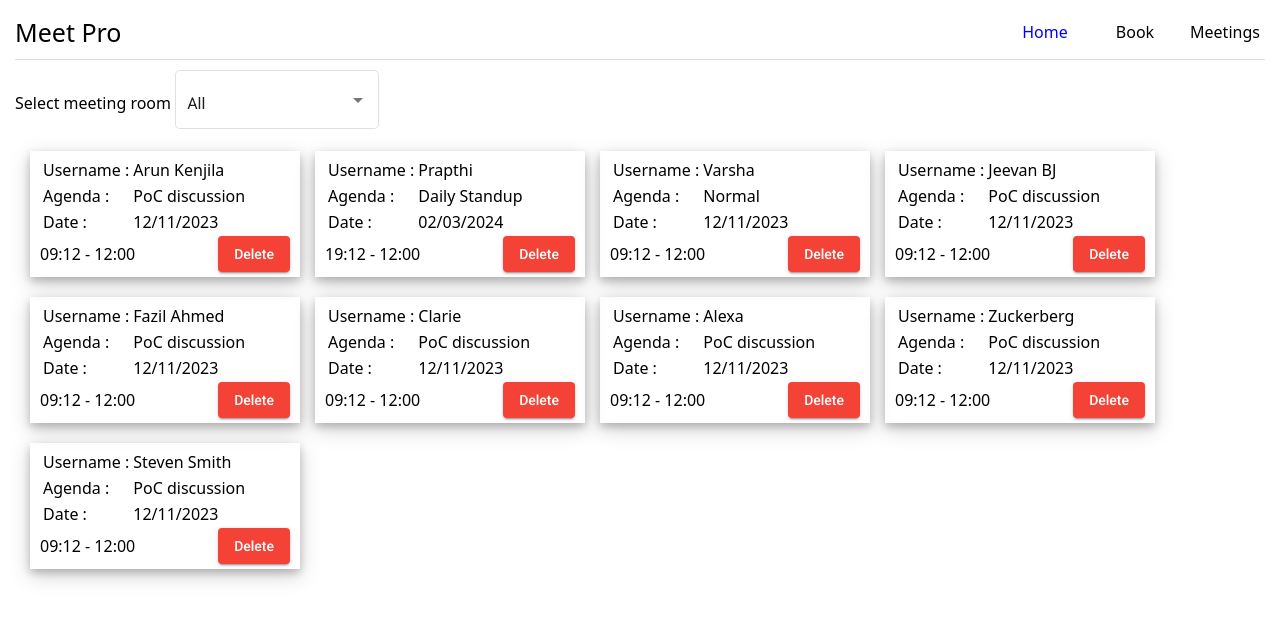
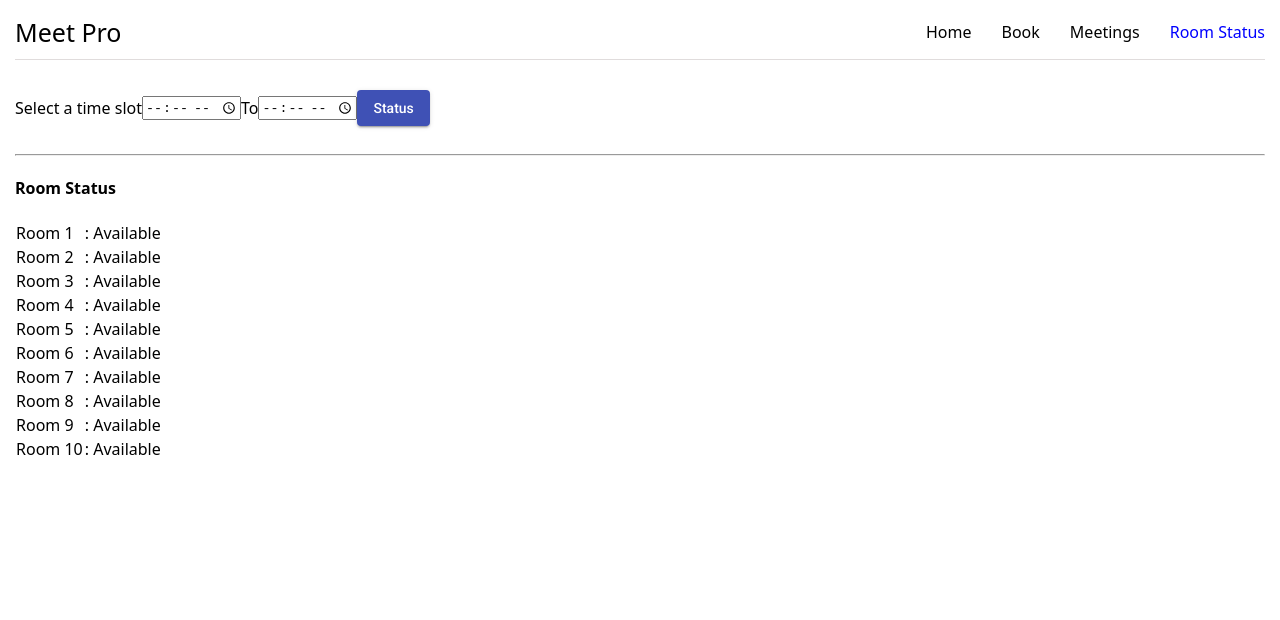
Before and after one commit to arunkenjila/infrrd-project, an Angular app: page /status in a window 1280 px wide. Before the commit this address led to /meetings. Shown: the top 620 px of the page. Built offline with nearby package versions, Linux system fonts and the light colour scheme.

Commit message:
added meeting room status component

```diff
--- a/src/app/app-routing.module.ts
+++ b/src/app/app-routing.module.ts
@@ -1,8 +1,5 @@
 import { NgModule } from "@angular/core";
 import { RouterModule, Routes } from "@angular/router";
-import { HomeComponent } from "./pages/home/home.component";
-import { BookingComponent } from "./pages/booking/booking.component";
-import { MeetingsComponent } from "./pages/meetings/meetings.component";
 
 const routes: Routes = [
   {
@@ -12,15 +9,29 @@ const routes: Routes = [
   },
   {
     path: "home",
-    component: HomeComponent,
+    loadComponent: () =>
+      import("./pages/home/home.component").then((x) => x.HomeComponent),
   },
   {
     path: "book",
-    component: BookingComponent,
+    loadComponent: () =>
+      import("./pages/booking/booking.component").then(
+        (x) => x.BookingComponent
+      ),
   },
   {
     path: "meetings",
-    component: MeetingsComponent,
+    loadComponent: () =>
+      import("./pages/meetings/meetings.component").then(
+        (x) => x.MeetingsComponent
+      ),
+  },
+  {
+    path: "status",
+    loadComponent: () =>
+      import("./pages/meeting-room-status/meeting-room-status.component").then(
+        (x) => x.MeetingRoomStatusComponent
+      ),
   },
 ];
 
--- a/src/app/components/header/header.component.scss
+++ b/src/app/components/header/header.component.scss
@@ -13,8 +13,8 @@
 }
 
 .menu {
-  width: 80px;
-  margin-left: 10px;
+  width: fit-content;
+  margin-left: 30px;
   cursor: pointer;
 }
 
--- a/src/app/components/header/header.component.ts
+++ b/src/app/components/header/header.component.ts
@@ -29,11 +29,24 @@ export class HeaderComponent implements OnInit {
       route: "meetings",
       isActive: false,
     },
+    {
+      label: "Room Status",
+      route: "status",
+      isActive: false,
+    },
   ];
 
   constructor(private bookingService: BookingService) {}
 
-  ngOnInit(): void {}
+  ngOnInit(): void {
+    this.bookingService.routeObs.subscribe((currentRoute: string) => {
+      for (let i = 0; i < this.menu.length; i++) {
+        if (currentRoute === this.menu[i].route) {
+          this.menu[i].isActive = true;
+        } else this.menu[i].isActive = false;
+      }
+    });
+  }
 
   trackByFn(index: number, item: Menu) {
     return index;
--- a/src/app/pages/booking/booking.component.ts
+++ b/src/app/pages/booking/booking.component.ts
@@ -15,6 +15,7 @@ import { CommonModule } from "@angular/common";
 import { MatDatepickerModule } from "@angular/material/datepicker";
 import { MatNativeDateModule } from "@angular/material/core";
 import { Router } from "@angular/router";
+import { BookingService } from "src/app/services/booking.service";
 
 @Component({
   selector: "app-booking",
@@ -55,7 +56,11 @@ export class BookingComponent implements OnInit {
   fromTime: string = "";
   toTime: string = "";
 
-  constructor(private formBuilder: FormBuilder, private router: Router) {
+  constructor(
+    private formBuilder: FormBuilder,
+    private router: Router,
+    private bookingService: BookingService
+  ) {
     this.getDefaultTime();
     this.bookingFormGroup = this.formBuilder.group({
       username: ["sdsd", Validators.required],
@@ -77,7 +82,6 @@ export class BookingComponent implements OnInit {
   }
 
   onFormSubmit() {
-    console.log(this.bookingFormGroup.value);
     if (this.bookingFormGroup.valid && this.isTimeValid()) {
       this.isBooked = true;
     } else {
@@ -114,5 +118,6 @@ export class BookingComponent implements OnInit {
 
   gotoHome() {
     this.router.navigateByUrl("home");
+    this.bookingService.changeRoute("home");
   }
 }
--- a/src/app/pages/home/home.component.html
+++ b/src/app/pages/home/home.component.html
@@ -4,6 +4,8 @@
     <span>like a pro </span>
   </div>
   <div class="home-button">
-    <button mat-raised-button color="primary">BOOK</button>
+    <button mat-raised-button color="primary" (click)="gotoBooking()">
+      BOOK
+    </button>
   </div>
 </div>
--- a/src/app/pages/home/home.component.ts
+++ b/src/app/pages/home/home.component.ts
@@ -1,5 +1,7 @@
 import { Component, OnInit } from "@angular/core";
 import { MatButtonModule } from "@angular/material/button";
+import { Router } from "@angular/router";
+import { BookingService } from "src/app/services/booking.service";
 
 @Component({
   selector: "app-home",
@@ -9,7 +11,12 @@ import { MatButtonModule } from "@angular/material/button";
   imports: [MatButtonModule],
 })
 export class HomeComponent implements OnInit {
-  constructor() {}
+  constructor(private router: Router, private bookingService: BookingService) {}
 
   ngOnInit(): void {}
+
+  gotoBooking() {
+    this.router.navigateByUrl("book");
+    this.bookingService.changeRoute("book");
+  }
 }
--- /dev/null
+++ b/src/app/pages/meeting-room-status/meeting-room-status.component.html
@@ -0,0 +1,22 @@
+<div class="status">
+  <div class="col">
+    <div class="status-top row align-center">
+      <span>Select a time slot</span>
+      <input type="time" [(ngModel)]="fromTime" />
+      <span> To </span>
+      <input type="time" [(ngModel)]="toTime" />
+      <button mat-raised-button color="primary" (click)="showStatus()">
+        Status
+      </button>
+    </div>
+    <span class="error" *ngIf="errorMessage">{{ errorMessage }}</span>
+  </div>
+  <hr />
+  <div class="room-list">
+    <h4>Room Status</h4>
+    <tr *ngFor="let roomStatus of roomStatusList; trackBy: trackByFn">
+      <td>{{ roomStatus.room }}</td>
+      <td>: {{ roomStatus.status }}</td>
+    </tr>
+  </div>
+</div>
--- /dev/null
+++ b/src/app/pages/meeting-room-status/meeting-room-status.component.scss
@@ -0,0 +1,8 @@
+.status-top {
+  margin-top: 20px;
+  margin-bottom: 20px;
+}
+
+.error {
+  color: red;
+}
--- /dev/null
+++ b/src/app/pages/meeting-room-status/meeting-room-status.component.ts
@@ -0,0 +1,258 @@
+import { CommonModule } from "@angular/common";
+import { Component, OnInit } from "@angular/core";
+import { FormsModule, ReactiveFormsModule } from "@angular/forms";
+import { MatButtonModule } from "@angular/material/button";
+import { MatNativeDateModule } from "@angular/material/core";
+import { MatDatepickerModule } from "@angular/material/datepicker";
+import { MatFormFieldModule } from "@angular/material/form-field";
+import { MatIconModule } from "@angular/material/icon";
+import { MatInputModule } from "@angular/material/input";
+import { MatSelectModule } from "@angular/material/select";
+
+interface TimeSlot {
+  fromTime: string;
+  toTime: string;
+}
+
+interface Room {
+  room: string;
+  timeSlot: TimeSlot[];
+}
+
+interface RoomStatus {
+  room: string;
+  status: string;
+}
+
+@Component({
+  selector: "app-meeting-room-status",
+  templateUrl: "./meeting-room-status.component.html",
+  styleUrls: ["./meeting-room-status.component.scss"],
+  standalone: true,
+  imports: [
+    FormsModule,
+    ReactiveFormsModule,
+    MatFormFieldModule,
+    MatInputModule,
+    MatIconModule,
+    MatButtonModule,
+    MatSelectModule,
+    CommonModule,
+    MatDatepickerModule,
+    MatNativeDateModule,
+  ],
+})
+export class MeetingRoomStatusComponent implements OnInit {
+  rooms: Room[] = [
+    {
+      room: "Room 1",
+      timeSlot: [
+        {
+          fromTime: "12:30",
+          toTime: "13:30",
+        },
+        {
+          fromTime: "09:15",
+          toTime: "10:15",
+        },
+      ],
+    },
+    {
+      room: "Room 2",
+      timeSlot: [
+        {
+          fromTime: "11:30",
+          toTime: "13:30",
+        },
+        {
+          fromTime: "16:00",
+          toTime: "17:00",
+        },
+      ],
+    },
+    {
+      room: "Room 3",
+      timeSlot: [
+        {
+          fromTime: "14:10",
+          toTime: "14:40",
+        },
+        {
+          fromTime: "17:10",
+          toTime: "18:00",
+        },
+      ],
+    },
+    {
+      room: "Room 4",
+      timeSlot: [
+        {
+          fromTime: "11:00",
+          toTime: "13:30",
+        },
+        {
+          fromTime: "10:00",
+          toTime: "11:30",
+        },
+      ],
+    },
+    {
+      room: "Room 5",
+      timeSlot: [
+        {
+          fromTime: "12:15",
+          toTime: "13:00",
+        },
+        {
+          fromTime: "12:45",
+          toTime: "14:00",
+        },
+      ],
+    },
+    {
+      room: "Room 6",
+      timeSlot: [
+        {
+          fromTime: "12:30",
+          toTime: "13:30",
+        },
+        {
+          fromTime: "10:30",
+          toTime: "13:30",
+        },
+      ],
+    },
+    {
+      room: "Room 7",
+      timeSlot: [
+        {
+          fromTime: "09:45",
+          toTime: "10:50",
+        },
+      ],
+    },
+    {
+      room: "Room 8",
+      timeSlot: [
+        {
+          fromTime: "15:30",
+          toTime: "16:00",
+        },
+        {
+          fromTime: "16:00",
+          toTime: "17:00",
+        },
+      ],
+    },
+    {
+      room: "Room 9",
+      timeSlot: [
+        {
+          fromTime: "12:30",
+          toTime: "13:30",
+        },
+        {
+          fromTime: "13:00",
+          toTime: "13:50",
+        },
+      ],
+    },
+    {
+      room: "Room 10",
+      timeSlot: [
+        {
+          fromTime: "12:30",
+          toTime: "13:30",
+        },
+      ],
+    },
+  ];
+
+  roomStatusList: RoomStatus[] = [
+    {
+      room: "Room 1",
+      status: "Available",
+    },
+    {
+      room: "Room 2",
+      status: "Available",
+    },
+    {
+      room: "Room 3",
+      status: "Available",
+    },
+    {
+      room: "Room 4",
+      status: "Available",
+    },
+    {
+      room: "Room 5",
+      status: "Available",
+    },
+    {
+      room: "Room 6",
+      status: "Available",
+    },
+    {
+      room: "Room 7",
+      status: "Available",
+    },
+    {
+      room: "Room 8",
+      status: "Available",
+    },
+    {
+      room: "Room 9",
+      status: "Available",
+    },
+    {
+      room: "Room 10",
+      status: "Available",
+    },
+  ];
+
+  fromTime: string = "";
+  toTime: string = "";
+  errorMessage: string = "";
+
+  constructor() {}
+
+  ngOnInit(): void {}
+
+  showStatus() {
+    if (!this.fromTime) {
+      this.errorMessage = "Please select the From time";
+    }
+
+    if (!this.toTime) {
+      this.errorMessage = "Please select the To time";
+    }
+    if (this.toTime && this.fromTime) {
+      this.errorMessage = "";
+      this.checkRoomStatus();
+    }
+  }
+
+  checkRoomStatus() {
+    let fromHour = Number(this.fromTime.split(":")[0]);
+    this.roomStatusList.forEach((roomStatus: RoomStatus) => {
+      for (let i = 0; i < this.rooms.length; i++) {
+        if (roomStatus.room === this.rooms[i].room) {
+          let timeSlotList = this.rooms[i].timeSlot;
+          for (let j = 0; j < timeSlotList.length; j++) {
+            let roomFromHour = Number(timeSlotList[j].fromTime.split(":")[0]);
+            let roomToHour = Number(timeSlotList[j].toTime.split(":")[0]);
+            if (fromHour >= roomFromHour && fromHour <= roomToHour) {
+              roomStatus.status = "Booked";
+              break;
+            }
+          }
+        }
+      }
+    });
+  }
+
+  trackByFn(index: number, room: RoomStatus) {
+    return room.room;
+  }
+}
--- a/src/app/services/booking.service.ts
+++ b/src/app/services/booking.service.ts
@@ -5,7 +5,7 @@ import { BehaviorSubject } from "rxjs";
   providedIn: "root",
 })
 export class BookingService {
-  routeSub$ = new BehaviorSubject<string>("meetings");
+  routeSub$ = new BehaviorSubject<string>("status");
   routeObs = this.routeSub$.asObservable();
 
   constructor() {}
```
Also changed, not shown: 1 other file (tests, documents, lock files or other folders).
